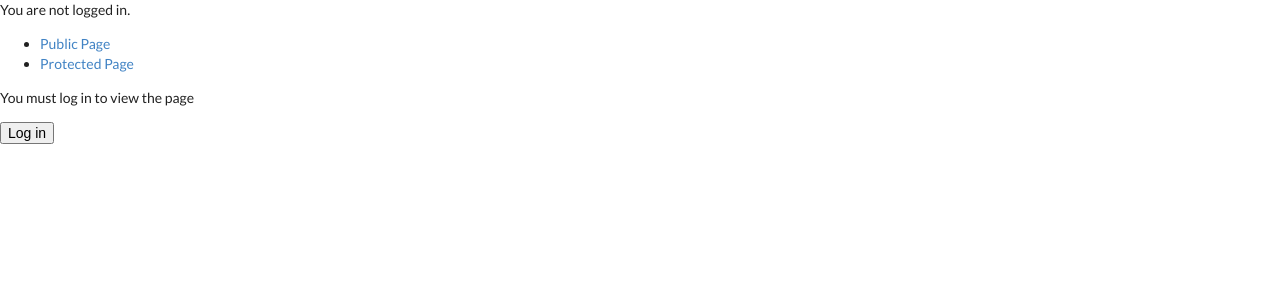
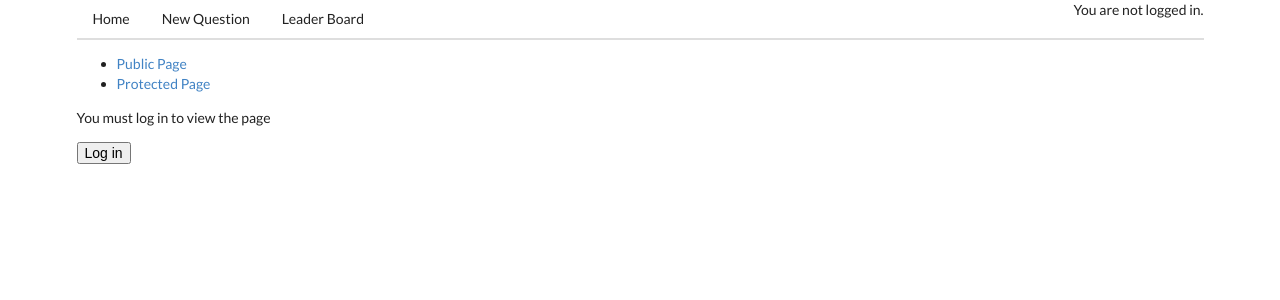
Before and after one commit to nadishsood/WouldYouRather-SPA, a React (Create React App) app: page /login in a window 1280 px wide. Shown: the top 300 px of the page. Built offline with nearby package versions, Linux system fonts and the light colour scheme.

Commit message:
Header reflects log in and log out status

```diff
--- a/src/components/App.js
+++ b/src/components/App.js
@@ -12,6 +12,7 @@ import Public from './Public';
 import Protected from "./Protected";
 import Login from './Login';
 import AuthButton from './AuthButton';
+import Header from './Header';
 
 
 export const fakeAuth = {
@@ -43,9 +44,10 @@ const PrivateRoute = ({ component: Component, ...rest }) => (
 
 export default function App() {
   return (
+    <div className="ui container">
       <Router>
         <div>
-        <AuthButton />
+          <Header />
 
           <ul>
             <li>
@@ -60,5 +62,6 @@ export default function App() {
           <PrivateRoute path="/protected" component={Protected} />
         </div>
       </Router>
+    </div>
   );
 }
--- /dev/null
+++ b/src/components/Header.js
@@ -0,0 +1,45 @@
+import React from 'react';
+import { Link } from 'react-router-dom'
+import { fakeAuth } from "./App";
+import { withRouter } from "react-router-dom";
+
+class HeaderWithoutRouter extends React.Component{
+
+    renderRightMenu(){
+          if(fakeAuth.isAuthenticated){
+              return (
+                <React.Fragment>
+                  <p>Welcome!</p>
+                  <button
+                    onClick={() => {
+                      fakeAuth.signout(() => this.props.history.push("/"));
+                    }}
+                  >
+                    Sign out
+                  </button>
+                </React.Fragment>
+              );
+          }else{
+              return <p>You are not logged in.</p>;
+          }
+
+    }
+    render(){
+        console.log(this.props);
+        return (
+          <div className = "ui secondary pointing menu">
+            <Link to = "/" className = "item">Home</Link>
+            <Link to = "/" className = "item">New Question</Link>
+            <Link to = "/" className = "item">Leader Board</Link>
+
+            <div className = "right menu">
+                {this.renderRightMenu()}
+            </div>
+          </div>
+        )
+    }
+}
+
+const Header = withRouter(HeaderWithoutRouter);
+
+export default Header;
```
Lines whose indentation alone changed are shown as unchanged.
